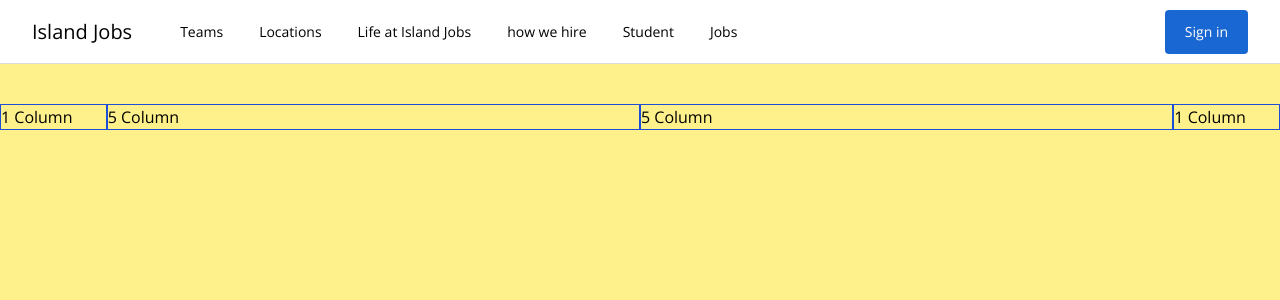
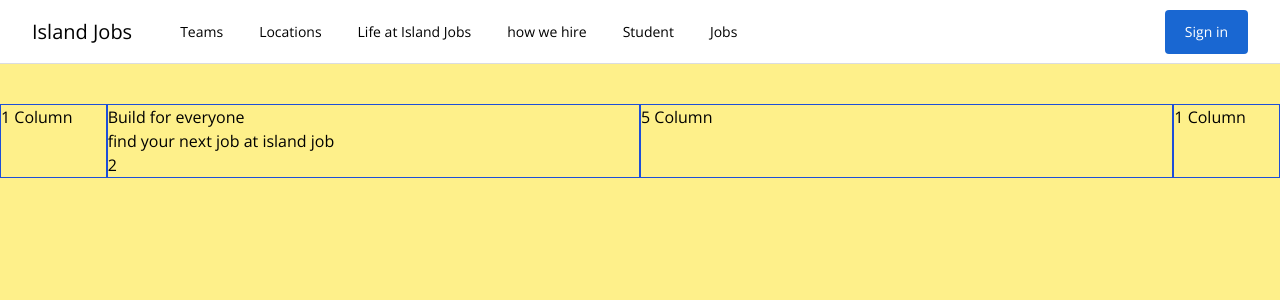
Before and after one commit to Ab4ch3/job-search-vue, a Vue app: page / in a window 1280 px wide. Shown: the top 300 px of the page. Built offline with nearby package versions, Linux system fonts and the light colour scheme.

Commit message:
headline error , change title

```diff
--- /dev/null
+++ b/src/components/head_line_component.vue
@@ -0,0 +1,31 @@
+<template>
+  <section>
+    <h1>{{ action }} for everyone</h1>
+    <h2>find your next job at island job</h2>
+  </section>
+  {{ interval }}
+</template>
+
+<script setup>
+import { ref } from "vue";
+let action = ref("Build");
+let interval = ref(null);
+const changeTitle = () => {
+  interval = setInterval(() => {
+    let actions = ["Build", "Create", "Desing", "Code"];
+    let currentActionIndex = actions.indexOf(action.value);
+    let nextActionIndex = (currentActionIndex + 1) % 4;
+    const nextAction = actions[nextActionIndex];
+    action = nextAction;
+    // console.log(nextAction);
+    console.log(action);
+  }, 5000);
+};
+changeTitle();
+
+// onBeforeUnmount(){
+//   clearInterval(interval);
+// }
+</script>
+
+<style lang="scss" scoped></style>
--- a/src/components/hero_component.vue
+++ b/src/components/hero_component.vue
@@ -6,7 +6,7 @@
           1 Column
         </div>
         <div class="col-start-2 col-span-5 border border-blue-700">
-          5 Column
+          <head_line_component />
         </div>
         <div class="col-start-7 col-span-5 border border-blue-700">
           5 Column
@@ -19,6 +19,8 @@
   </main>
 </template>
 
-<script setup></script>
+<script setup>
+import head_line_component from "@/components/head_line_component";
+</script>
 
 <style lang="scss" scoped></style>
```
